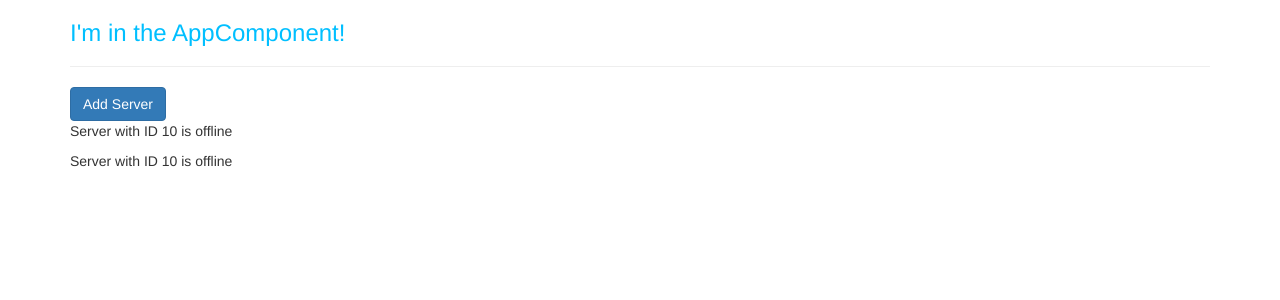
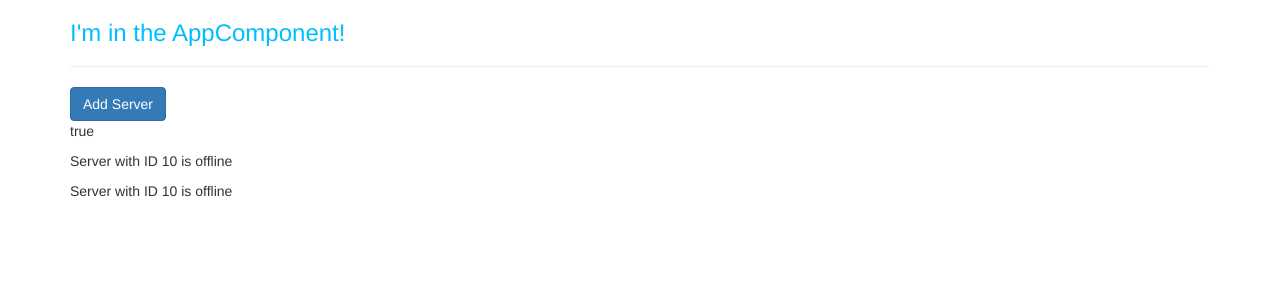
Before and after one commit to DokiCamila/FirstAppAngular, an Angular app: page / in a window 1280 px wide. Shown: the top 300 px of the page. Built offline with nearby package versions, Linux system fonts and the light colour scheme.

Commit message:
Property Binding

```diff
--- a/src/app/servers/servers.component.html
+++ b/src/app/servers/servers.component.html
@@ -1,4 +1,5 @@
 <button class="btn btn-primary"
-        [disabled]>Add Server</button>
+        [disabled]="!allowNewServer">Add Server</button>
+<p [innerText]="allowNewServer"></p> <!-- Property Binding -->
 <app-server></app-server>
 <app-server></app-server>
```
